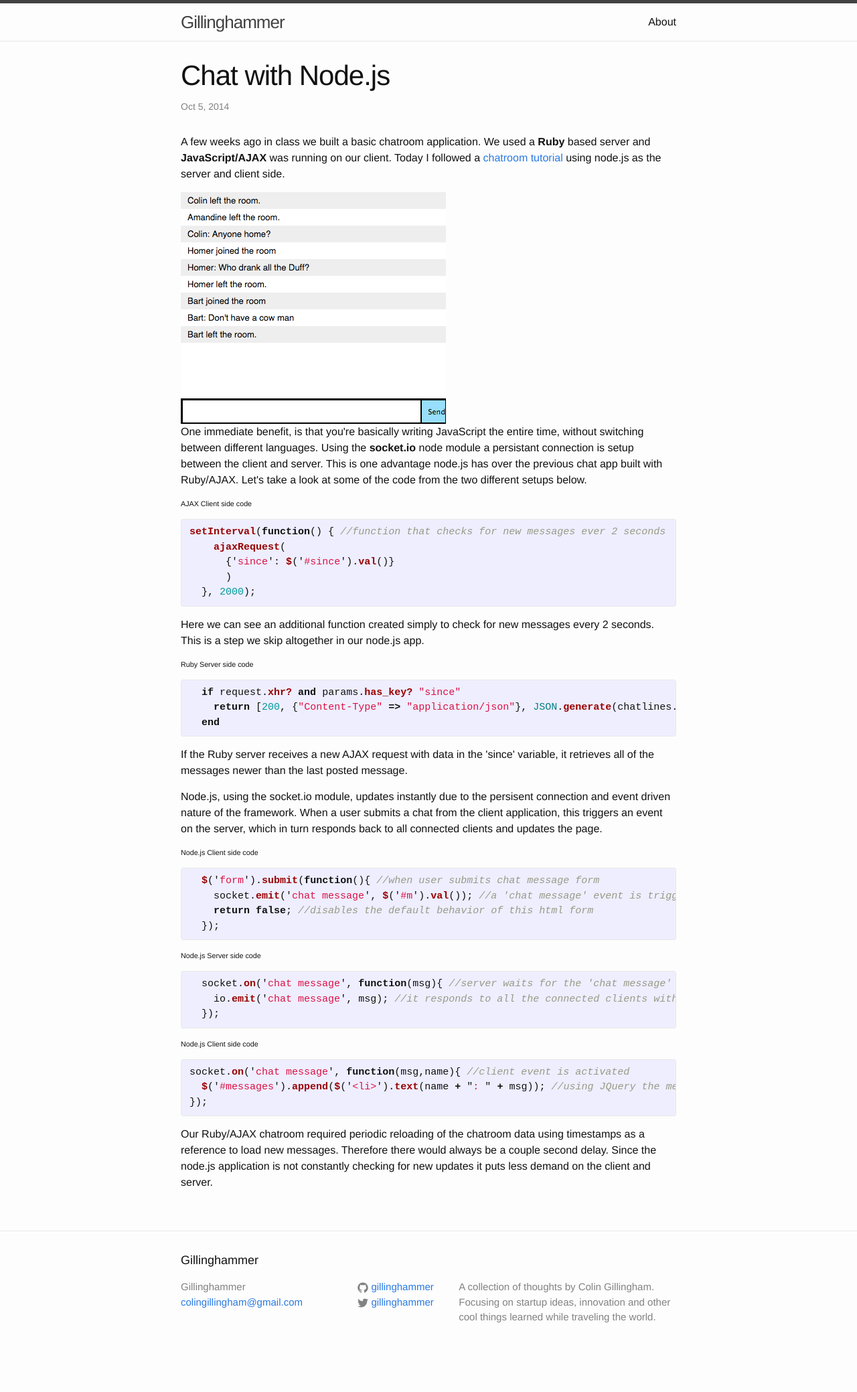
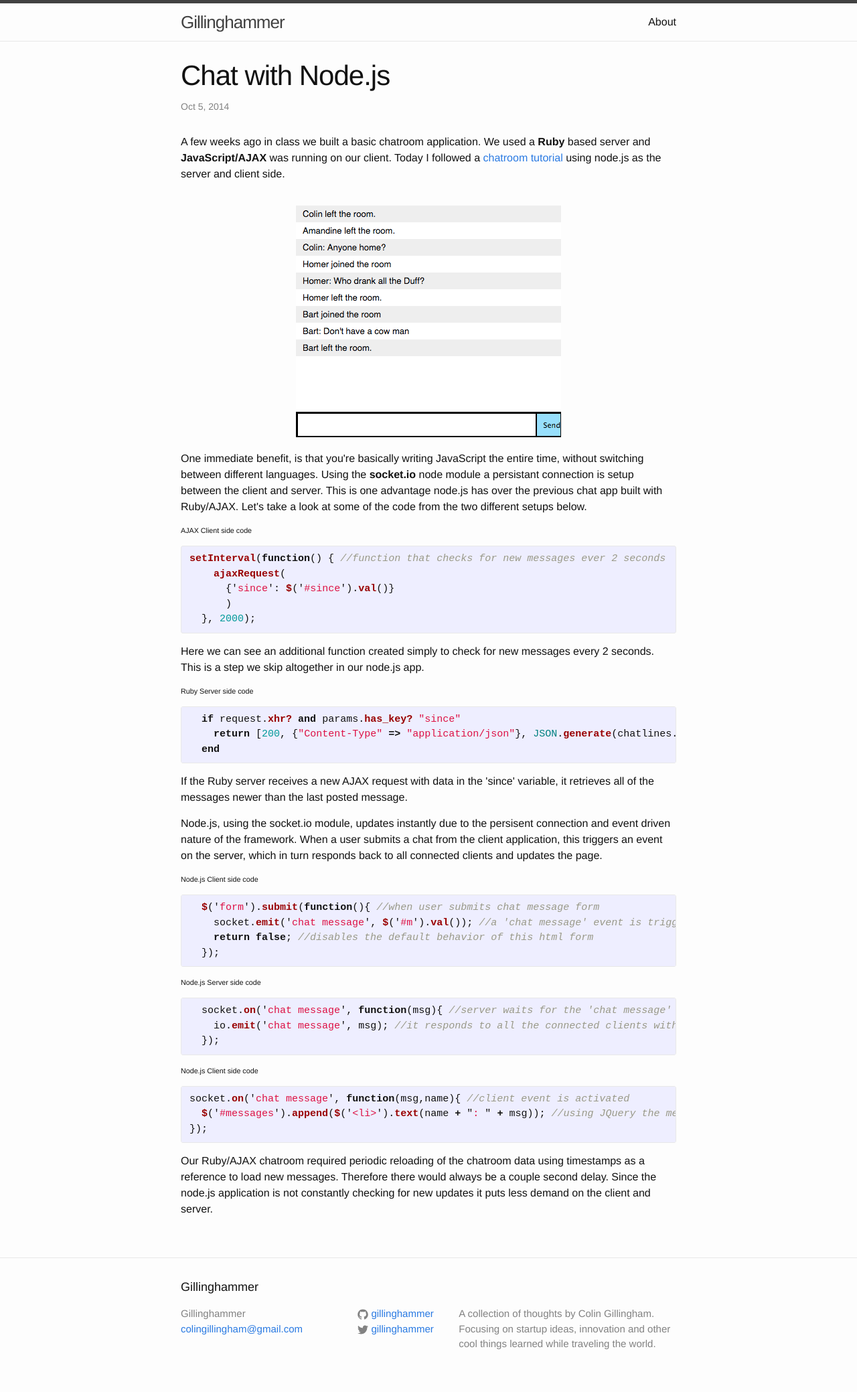
Before and after one commit to Gillinghammer/gillinghammer.github.io, a Jekyll site: the page built from _posts/2014-10-5-Chat-App-On-Node.html, in a window 1280 px wide. Shown: the whole page at 67% size. Built offline with Jekyll 4.4.1, drawn with Linux system fonts in a browser that asks for light colours; before the commit the page ends 2039 px from its top, so only the background shows below that.

Commit message:
updated css

```diff
--- a/_includes/head.html
+++ b/_includes/head.html
@@ -8,4 +8,5 @@
 
     <link rel="stylesheet" href="{{ "/css/main.css" | prepend: site.baseurl }}">
     <link rel="canonical" href="{{ page.url | replace:'index.html','' | prepend: site.baseurl | prepend: site.url }}">
+    <link rel="stylesheet" type="text/css" href="/css/style.css">
 </head>
--- a/_posts/2014-10-5-Chat-App-On-Node.html
+++ b/_posts/2014-10-5-Chat-App-On-Node.html
@@ -4,7 +4,7 @@ title: Chat with Node.js
 ---
 <p>A few weeks ago in class we built a basic chatroom application. We used a <strong>Ruby</strong> based server and <strong>JavaScript/AJAX</strong> was running on our client. Today I followed a <a href="http://socket.io/get-started/chat/">chatroom tutorial</a> using node.js as the server and client side.</p>
 
-<img src="{{ site.url }}/assets/nodejs_chatroom.jpg">
+<img class="screenshot" src="{{ site.url }}/assets/nodejs_chatroom.jpg">
 
 <p>One immediate benefit, is that you're basically writing JavaScript the entire time, without switching between different languages. Using the <strong>socket.io</strong> node module a persistant connection is setup between the client and server. This is one advantage node.js has over the previous chat app built with Ruby/AJAX. Let's take a look at some of the code from the two different setups below.</p>
 
--- /dev/null
+++ b/css/style.css
@@ -0,0 +1,5 @@
+.screenshot {
+  display: block;
+  margin:0 auto;
+  padding: 20px 0;
+}
```
